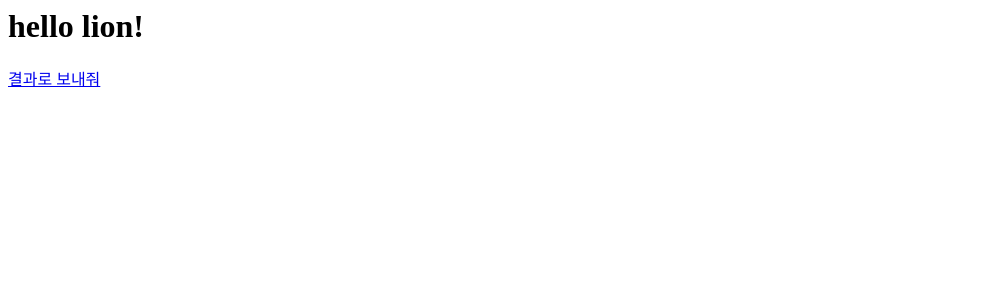
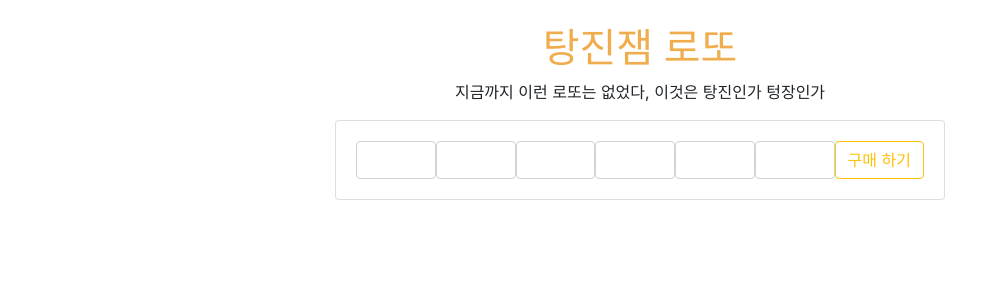
Before and after one commit to HamBeomJoon/lotto, a Django app: page / in a window 1280 px wide. Shown: the top 300 px of the page, without its empty margins (0-1000 px from the left). Run offline with Django 3.2, Linux system fonts and the light colour scheme; some libraries are stand-ins or nearby versions.

Commit message:
헤로쿠 배포

```diff
--- a/lotto/templates/home.html
+++ b/lotto/templates/home.html
@@ -1,2 +1,71 @@
-<h1>hello lion!</h1>
-<a href="{% url 'result' %}">결과로 보내줘</a>
+<!DOCTYPE html>
+<html lang="en">
+
+<head>
+  <meta charset="UTF-8">
+  <meta name="viewport" content="width=device-width, initial-scale=1.0">
+  <meta http-equiv="X-UA-Compatible" content="ie=edge">
+  <title>탕진잼 로또</title>
+  <!-- Bootstrap CDN -->
+  <link rel="stylesheet" href="https://stackpath.bootstrapcdn.com/bootstrap/4.3.1/css/bootstrap.min.css" integrity="sha384-ggOyR0iXCbMQv3Xipma34MD+dH/1fQ784/j6cY/iJTQUOhcWr7x9JvoRxT2MZw1T" crossorigin="anonymous">
+  <script src="https://code.jquery.com/jquery-3.3.1.slim.min.js" integrity="sha384-q8i/X+965DzO0rT7abK41JStQIAqVgRVzpbzo5smXKp4YfRvH+8abtTE1Pi6jizo" crossorigin="anonymous"></script>
+  <script src="https://cdnjs.cloudflare.com/ajax/libs/popper.js/1.14.7/umd/popper.min.js" integrity="sha384-UO2eT0CpHqdSJQ6hJty5KVphtPhzWj9WO1clHTMGa3JDZwrnQq4sF86dIHNDz0W1" crossorigin="anonymous"></script>
+  <script src="https://stackpath.bootstrapcdn.com/bootstrap/4.3.1/js/bootstrap.min.js" integrity="sha384-JjSmVgyd0p3pXB1rRibZUAYoIIy6OrQ6VrjIEaFf/nJGzIxFDsf4x0xIM+B07jRM" crossorigin="anonymous"></script>
+  <!-- CSS Style(Non Static) -->
+  <style>
+    form{
+      display: inline-flex;
+    }
+    @media ( max-width: 375px ) {
+      p{
+        font-size: 15px;
+      }
+    }
+    @media ( max-width: 320px ) {
+      p{
+        font-size: 12px;
+      }
+    }
+  </style>
+  <script>
+    // JS Auto Tab
+    function moveFocus(maxlength, text, auto_tab) {
+      var str = text.value.length;
+      if (str == maxlength) {
+        auto_tab.focus();
+      }
+    }
+    // JS Valid Check
+    function validCheck() {
+      if (form.number1.value == ''||form.number2.value==''||form.number3.value==''
+        ||form.number4.value==''||form.number5.value==''||form.number6.value=='') {
+        alert('모두 입력하세요.');
+      }
+    }
+  </script>
+</head>
+
+<body>
+  <div class="container col-md-6 text-center">
+    <br>
+    <h1 style="color:#f0ad4e;">탕진잼 로또</h1>
+    <p>지금까지 이런 로또는 없었다, 이것은 탕진인가 텅장인가</p>
+    <div class="card">
+      <div class="card-body">
+        <form name="form" action="{% url 'result' %}">
+          {% csrf_token %}
+          <input type="number" min=1 max=45 name="number1" onKeyUp="javascript:moveFocus(2,this,form.number2);" class="form-control input-align">
+          <input type="number" min=1 max=45 name="number2" onKeyUp="javascript:moveFocus(2,this,form.number3);" class="form-control input-align">
+          <input type="number" min=1 max=45 name="number3" onKeyUp="javascript:moveFocus(2,this,form.number4);" class="form-control input-align">
+          <input type="number" min=1 max=45 name="number4" onKeyUp="javascript:moveFocus(2,this,form.number5);" class="form-control input-align">
+          <input type="number" min=1 max=45 name="number5" onKeyUp="javascript:moveFocus(2,this,form.number6);" class="form-control input-align">
+          <input type="number" min=1 max=45 name="number6" maxlength="2" class="form-control input-align">
+          <input type="submit" class="btn btn-outline-warning" value="구매 하기" onclick="validCheck()">
+        </form>
+      </div>
+    </div>
+  </div>
+
+</body>
+
+</html>
--- a/lotto/views.py
+++ b/lotto/views.py
@@ -1,8 +1,36 @@
-from django.shortcuts import render
+from django.shortcuts import render, redirect
+import random
 
 # Create your views here.
 def home(request):
     return render(request, 'home.html')
 
 def result(request):
-    return render(request, 'result.html')
+    # return render(request, 'result.html')
+
+    # input number
+    number_list = list()
+    for i in range(0, 6):
+        number = request.GET['number' + str(i+1)]
+        # if number is null, redirect home.html
+        if(number == ''):
+            return redirect('home')
+        number_list.append(int(number))
+
+    #random number
+    rand_list = list()
+    for i in range(0, 7):
+        rand = random.randrange(1, 46)
+        # when rand in rand_list
+        while(rand in rand_list):
+            rand = random.randrange(1, 46)
+        rand_list.append(rand)
+
+    #count same number
+    count = 0
+    for i in range(0, 6):
+        for j in range(0, 7):
+            if(number_list[i] == rand_list[j]):
+                count += 1
+
+    return render(request, 'result.html',{'number_list' : number_list, 'rand_list' : rand_list, 'count' : count})
--- /dev/null
+++ b/runtime.txt
@@ -0,0 +1 @@
+python-3.7.3
```
Also changed, not shown: lotto/templates/result.html (+61 -2 lines), requirements.txt (added, +16 -0 lines), secondproject/settings.py (+11 -5 lines), 2 other files.
